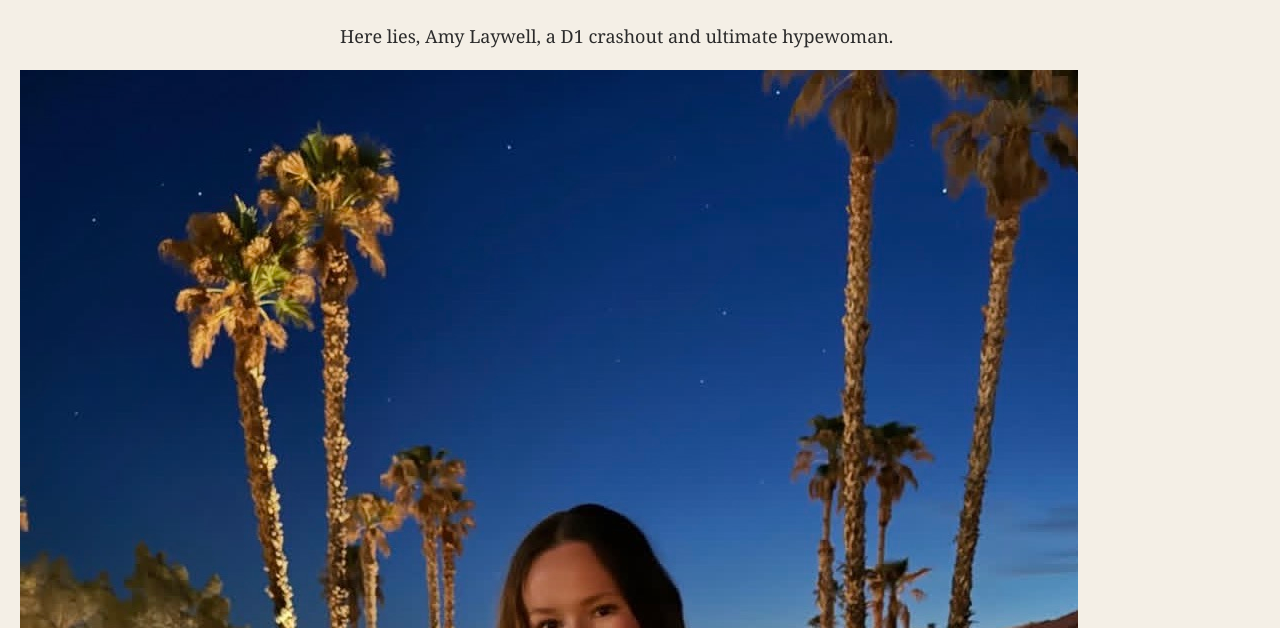
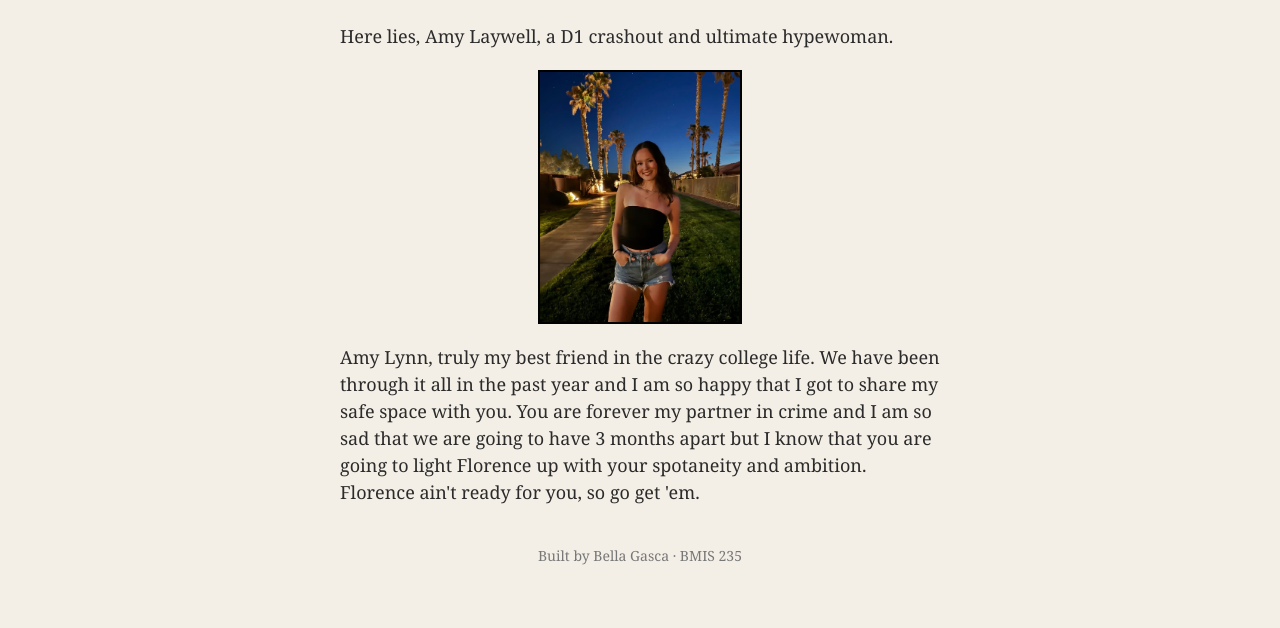
Before and after one commit to bellagasca/bmis235-html-3, a plain HTML site: page amy.html in a window 1280 px wide. Shown: the part 172-800 px from the top of the page. Drawn offline with Linux system fonts and the light colour scheme; files whose address does not match are found by name.

Commit message:
Add roommate photo styling to styles.css

```diff
--- a/styles.css
+++ b/styles.css
@@ -57,3 +57,11 @@ footer {
     color: #777777;
     margin-top: 40px;
 }
+.roommate-photo {
+  display: block;
+  width: 200px;
+  height: 250px;
+  object-fit: cover;
+  margin: 20px auto;
+  border: 2px solid black;
+}
```
